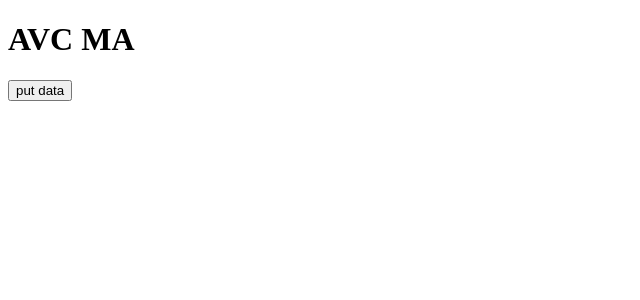
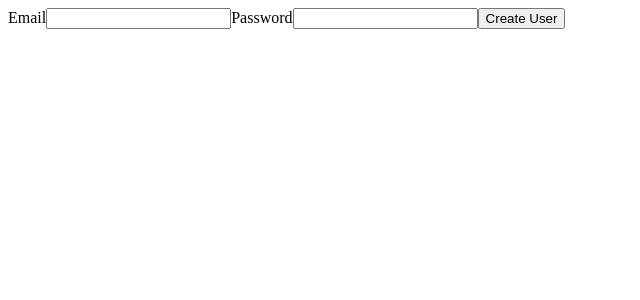
Before and after one commit to ravish110/avcMA, a React (Create React App) app in the folder avc-ma/: page / in a window 1280 px wide. Shown: the top 300 px of the page, without its empty margins (0-640 px from the left). Built offline with nearby package versions, Linux system fonts and the light colour scheme.

Commit message:
create user email password page

```diff
--- a/avc-ma/src/App.js
+++ b/avc-ma/src/App.js
@@ -1,21 +1,11 @@
+import SingupPage from "./pages/Singup"
 
-import { getDatabase, set, ref } from "firebase/database";
-import { app } from "./firebase";
-
-const db = getDatabase(app);
 
 function App() {
-  const putData = () => {
-    set(ref(db,"users/ravish"),{
-      id: 1,
-      name: "ravish abbas",
-      age: 29,
-    })
-  }
+
   return (
     <div className="App">
-      <h1>AVC MA</h1>
-      <button onClick={putData}>put data</button>
+      <SingupPage/>
     </div>
   );
 }
--- /dev/null
+++ b/avc-ma/src/pages/Singup.js
@@ -0,0 +1,31 @@
+import  React, {useState} from 'react';
+import { getAuth, createUserWithEmailAndPassword } from "firebase/auth";
+import { app } from "../firebase";
+
+
+const auth = getAuth(app);
+
+const SingupPage = () => {
+    const [ email , setEmail ] = useState("");
+    const [ password , setPassword ] = useState("");
+
+    const createUser = () => {
+        createUserWithEmailAndPassword(
+            auth,
+            email,
+            password
+        ).then(value => alert("Sucess!!"));
+    }
+
+    return (
+        <div className="singup-page">
+            <label>Email</label>
+            <input type="email" value={email} onChange={e => setEmail(e.target.value)}/>
+            <label>Password</label>
+            <input type="password" value={password} onChange={e => setPassword(e.target.value)}/>
+            <button onClick={createUser}>Create User</button>
+        </div>
+    )
+}
+
+export default SingupPage;
```
